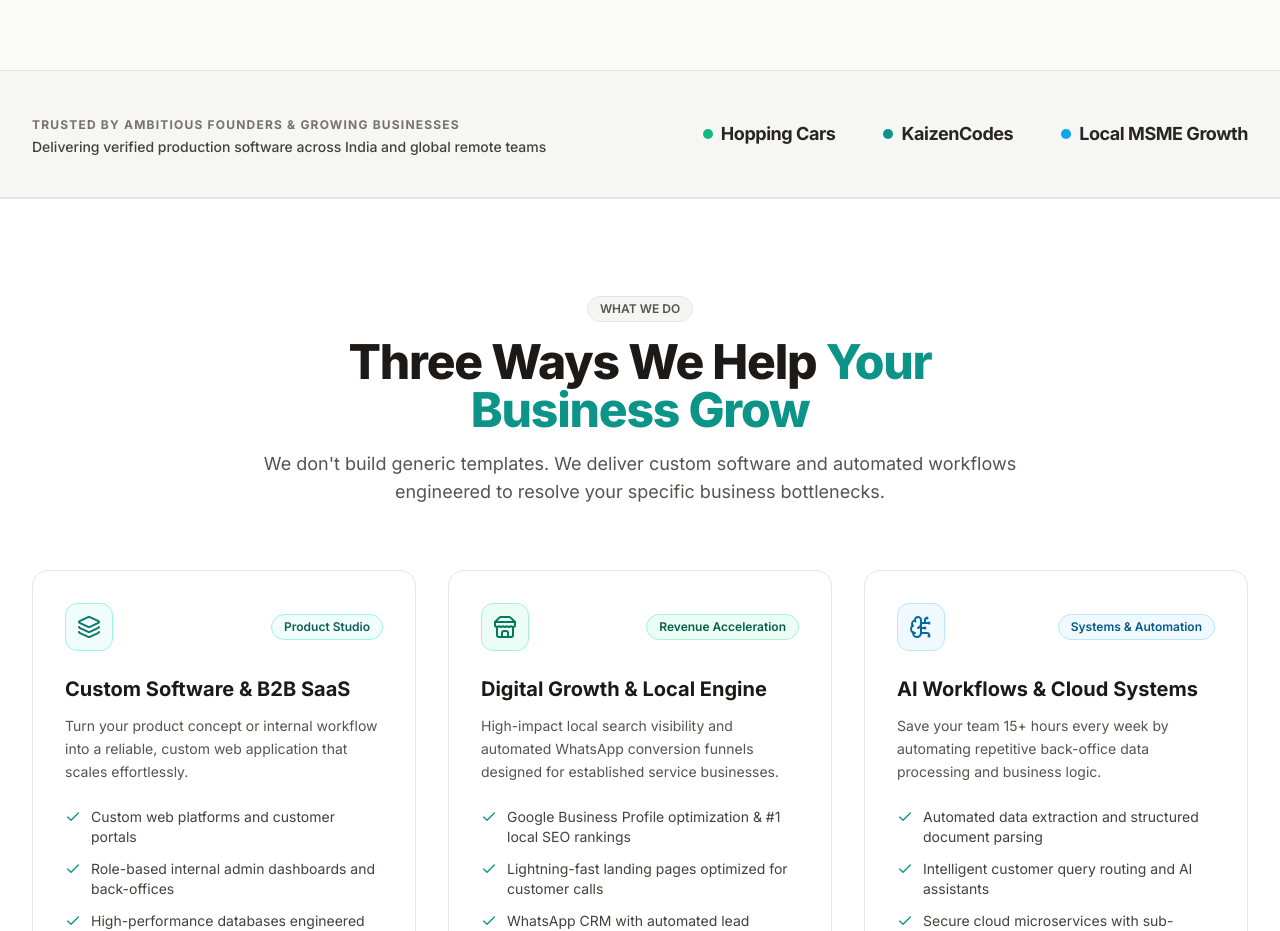
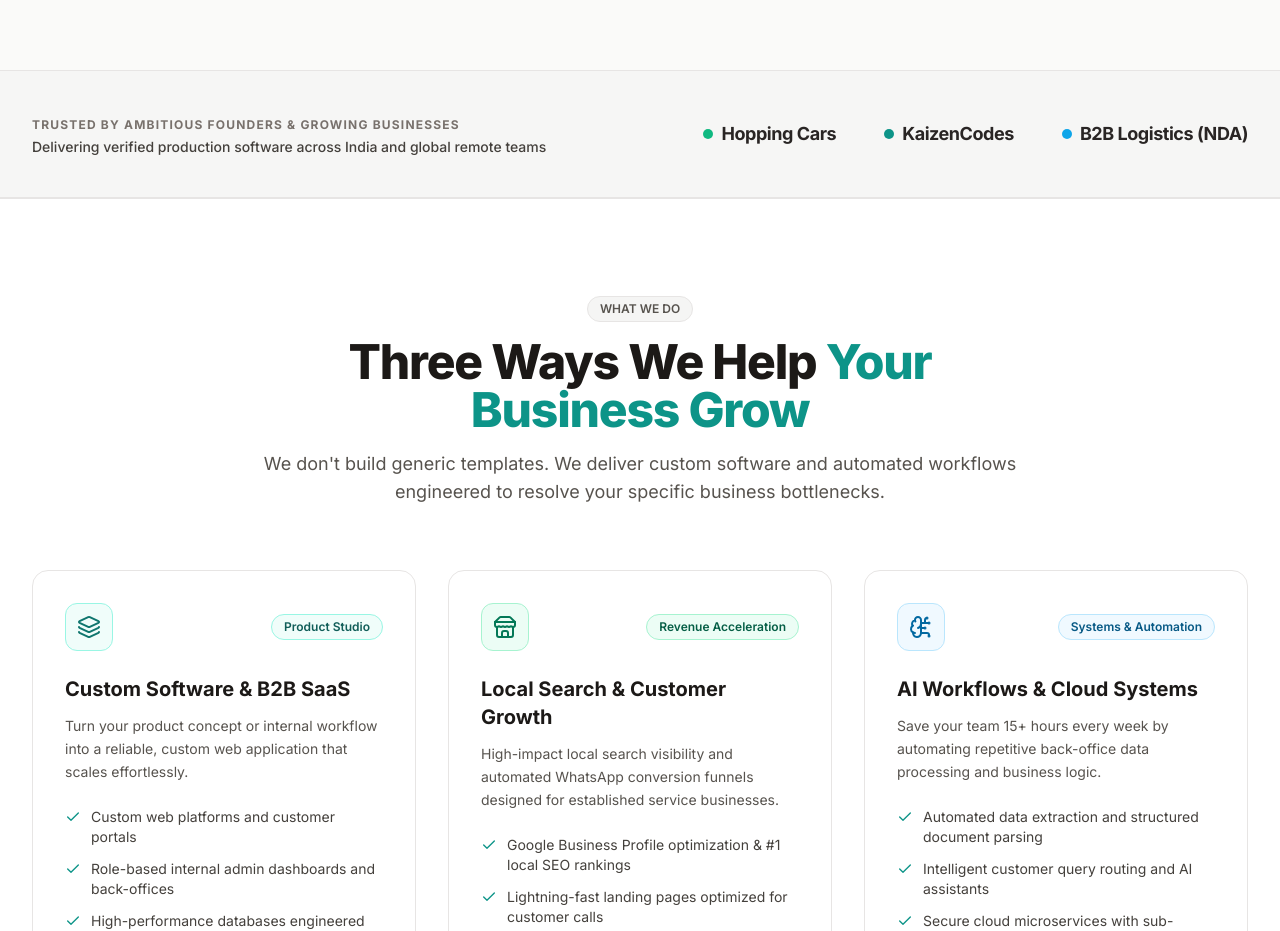
Before and after one commit to mindwanders1993/shunyalab, a Next.js app: page / in a window 1280 px wide. Shown: the part 1080-2011 px from the top of the page. Built offline with nearby package versions, Linux system fonts and the light colour scheme.

Commit message:
chore: content review and copy polish

```diff
--- a/src/components/Services.tsx
+++ b/src/components/Services.tsx
@@ -20,7 +20,7 @@ export default function Services() {
       tagColor: "bg-brand-50 text-brand-800 border-brand-200",
     },
     {
-      title: "Digital Growth & Local Engine",
+      title: "Local Search & Customer Growth",
       icon: Store,
       tag: "Revenue Acceleration",
       description:
--- a/src/components/SocialProof.tsx
+++ b/src/components/SocialProof.tsx
@@ -25,7 +25,7 @@ export default function SocialProof() {
             </div>
             <div className="flex items-center gap-2 font-bold text-stone-800 text-lg tracking-tight">
               <span className="w-2.5 h-2.5 rounded-full bg-sky-500" />
-              <span>Local MSME Growth</span>
+              <span>B2B Logistics (NDA)</span>
             </div>
           </div>
         </div>
```
